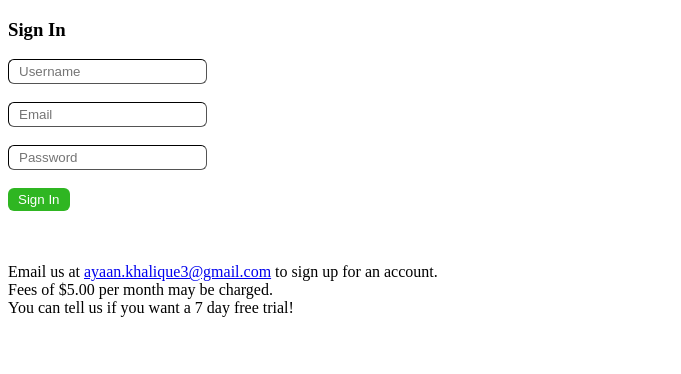
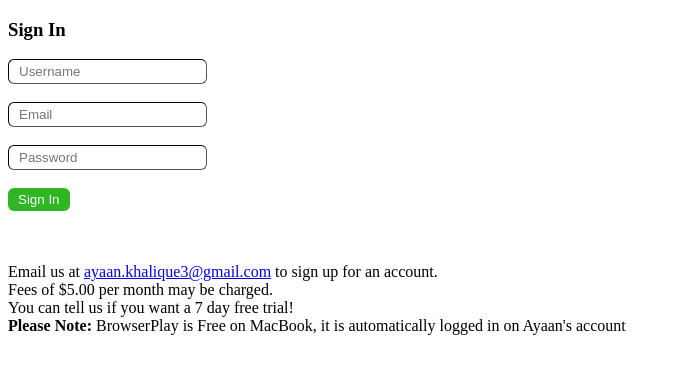
Before and after one commit to Ayaan-Creator-Web/BrowserPlay, a plain HTML site: page index.html in a window 1280 px wide. Shown: the whole page, without its empty margins (0-681 px from the left). Drawn offline with Linux system fonts and the light colour scheme.

Commit message:
Update index.html

```diff
--- a/index.html
+++ b/index.html
@@ -4,6 +4,7 @@
         <script src="https://smtpjs.com/v3/smtp.js"></script>
         <title>BrowserPlay Sign-In</title>
         <link rel="stylesheet" href="signin.css"></style>
+        <div class="all">
             <h3>Sign In</h3>
             <input class="inputs" onkeydown="//onkeydown" id="username" placeholder="Username">
             <br>
@@ -19,7 +20,8 @@
             <br>
             <!--<a class="fP" onclick="forgotPassword()">Forgot Password?</a>-->
             <br>
-            <p>Email us at <a href="mailto:ayaan.khalique3@gmail.com">ayaan.khalique3@gmail.com</a> to sign up for an account. <br>Fees of $5.00 per month may be charged. <br>You can tell us if you want a 7 day free trial!</p>
+            <p>Email us at <a href="mailto:ayaan.khalique3@gmail.com">ayaan.khalique3@gmail.com</a> to sign up for an account. <br>Fees of $5.00 per month may be charged. <br>You can tell us if you want a 7 day free trial!<br><b>Please Note:</b> BrowserPlay is Free on MacBook, it is automatically logged in on Ayaan's account</p>
+            </div>
         <script src="signin.js"></script>
     </body>
 </html>
```
